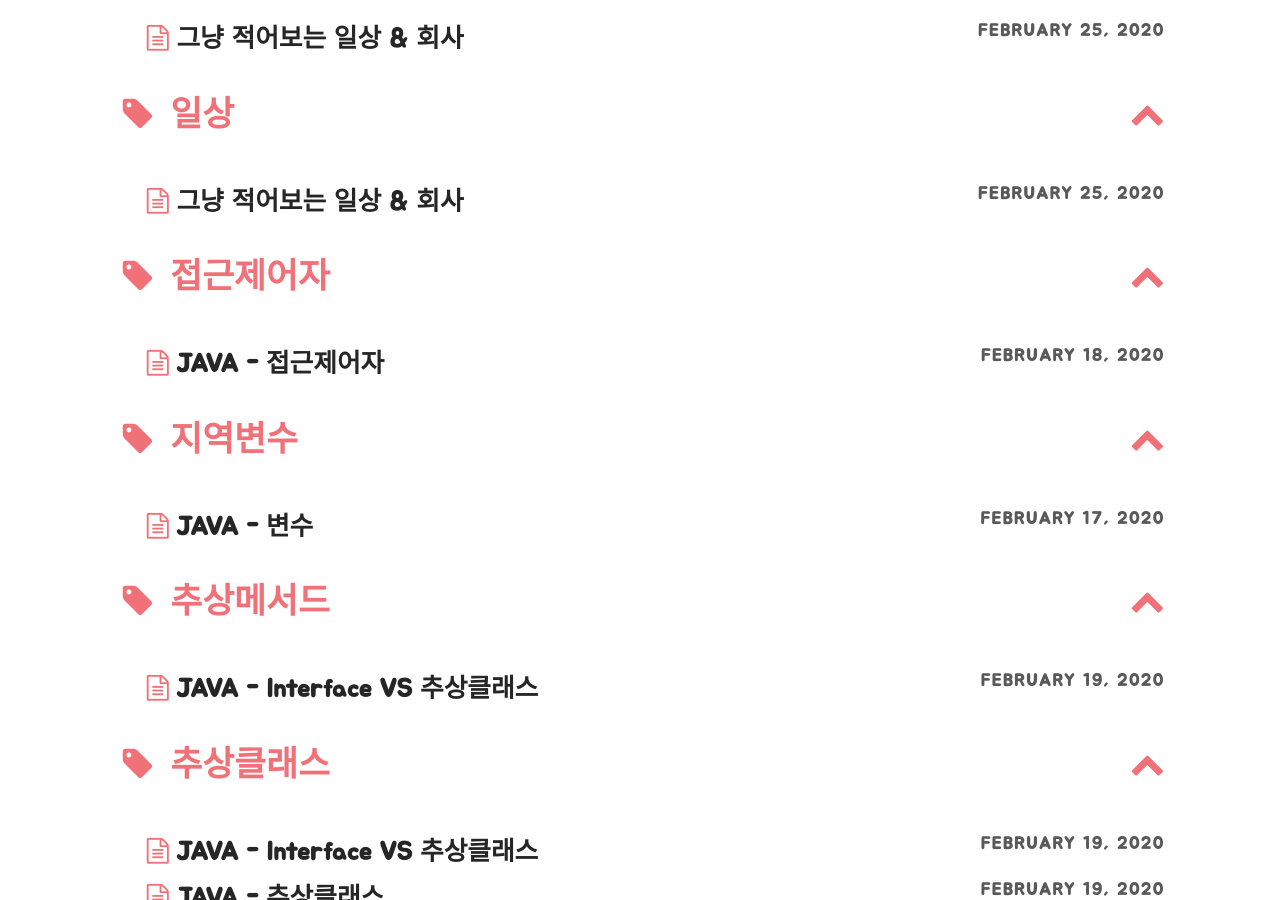
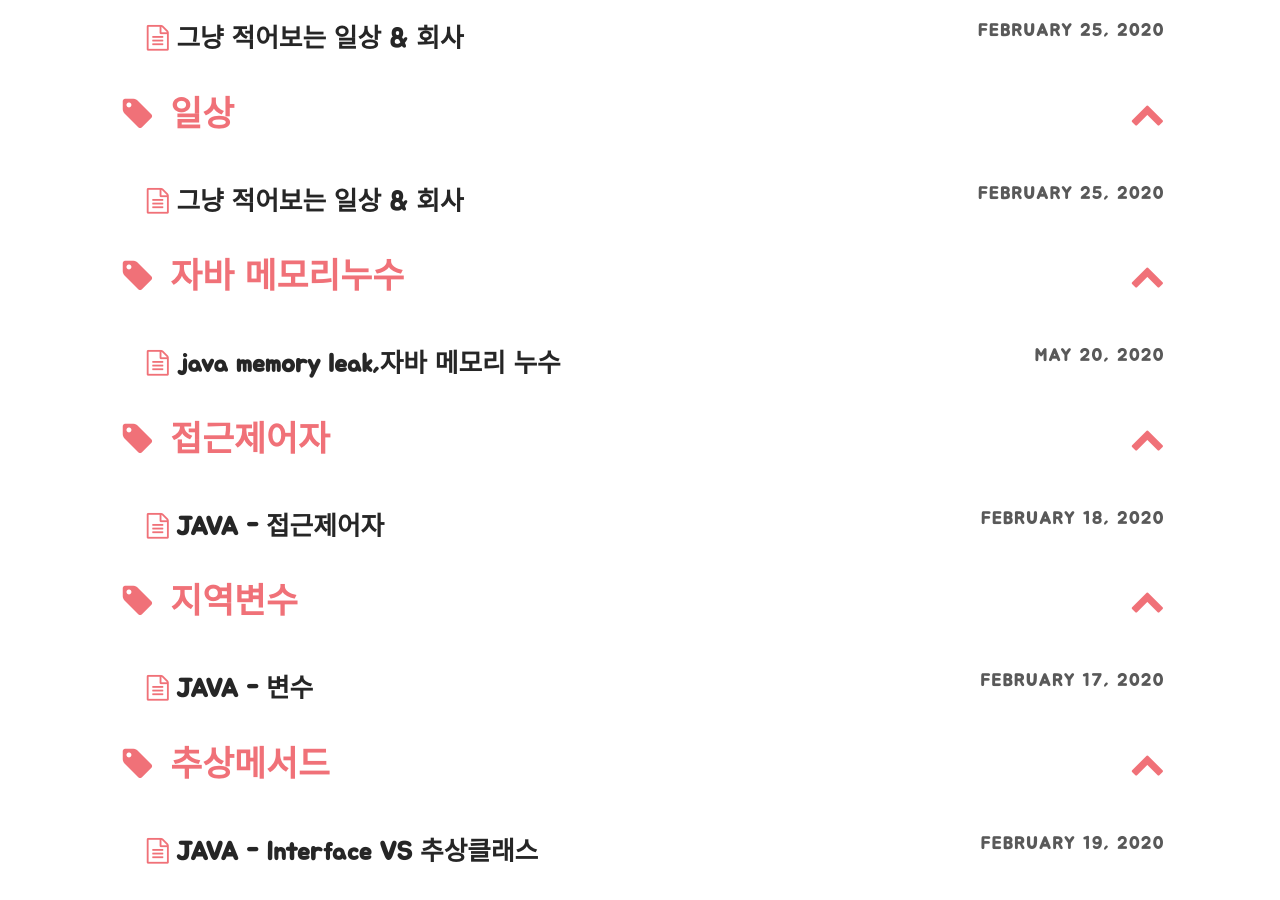
Before and after one commit to yunjigo92/yunjigo92.github.io, a Jekyll site: the page built from pages/tags.md, in a window 1280 px wide and 900 px high, scrolled down 11956 px. Built offline with Jekyll 4.4.1, drawn with Linux system fonts in a browser that asks for light colours; nearby versions of some CDN libraries; some web fonts are replaced; library files that are not in the unit come from our copies.

Commit message:
Update 2020-05-20-java_memory_leak.md

```diff
--- a/_posts/2020-05-20-java_memory_leak.md
+++ b/_posts/2020-05-20-java_memory_leak.md
@@ -2,9 +2,9 @@
 layout: post
 title: java memory leak,자바 메모리 누수     # Title of the page
 author: yunjigo
-color: rgb(201,72,51)                          # Add the specified color as feature image, and change link colors in post
+color: rgb(36,41,46)                          # Add the specified color as feature image, and change link colors in post
 bootstrap: true                                   # Add bootstrap to the page
-tags: [study,java,memory leak]
+tags: [study,java,memory leak,자바 메모리누수]
 excerpt_separator: <!--more-->
 ---
 
```
